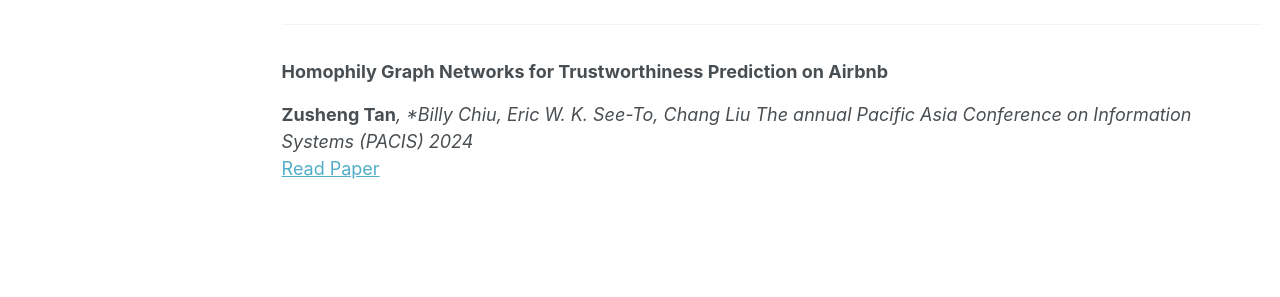
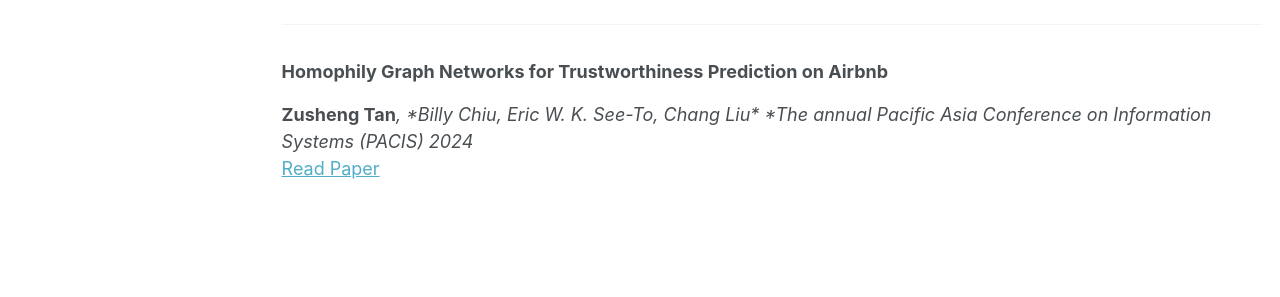
Before and after one commit to allent4n/allent4n.github.io, a Jekyll site: the page built from _pages/publications.md, in a window 1280 px wide and 1127 px high. Shown: the part 514-811 px from the top of the window. Built offline with Jekyll 4.4.1, drawn with Linux system fonts in a browser that asks for light colours; some web fonts are replaced.

```diff
--- a/_pages/publications.md
+++ b/_pages/publications.md
@@ -20,6 +20,6 @@ author_profile: true
 ---
 
 ### Homophily Graph Networks for Trustworthiness Prediction on Airbnb
-**Zusheng Tan***, *Billy Chiu, Eric W. K. See-To, Chang Liu*
+**Zusheng Tan***, *Billy Chiu, Eric W. K. See-To, Chang Liu\*
 *The annual Pacific Asia Conference on Information Systems (PACIS) 2024*
 [Read Paper](https://aisel.aisnet.org/pacis2024/track16_shareecon/track16_shareecon/4/)
```
